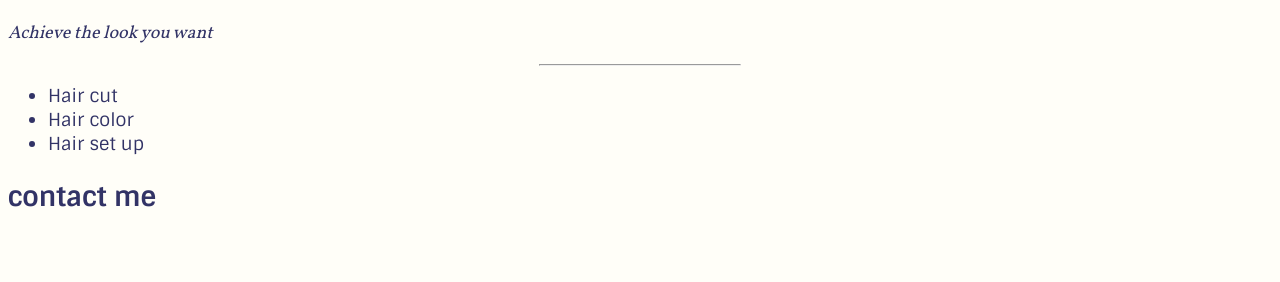
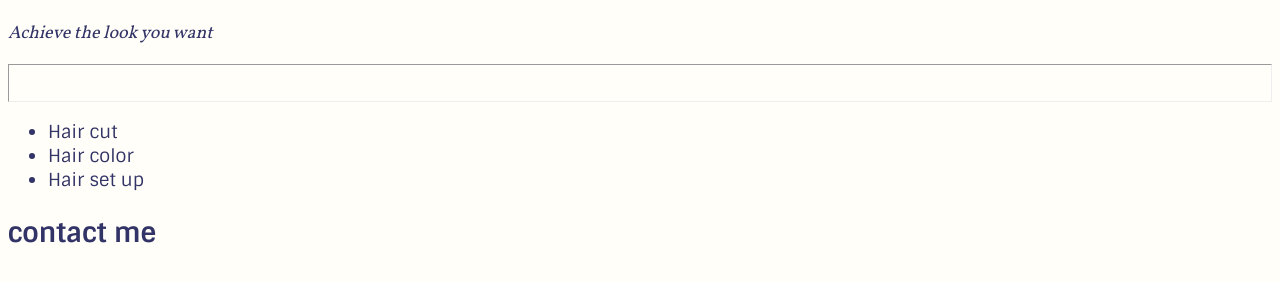
Before and after one commit to MisaY/misay.github.io, a plain HTML site: page index.html in a window 1280 px wide. Shown: the part 144-426 px from the top of the page. Drawn offline with Linux system fonts and the light colour scheme.

Commit message:
change hr weight

```diff
--- a/style.css
+++ b/style.css
@@ -12,7 +12,7 @@ h1 {
 	font-size:2em;
 }
 hr{
-	width: 200px;
+	height:2em;
 }
 img{
 	width:200px;
```
